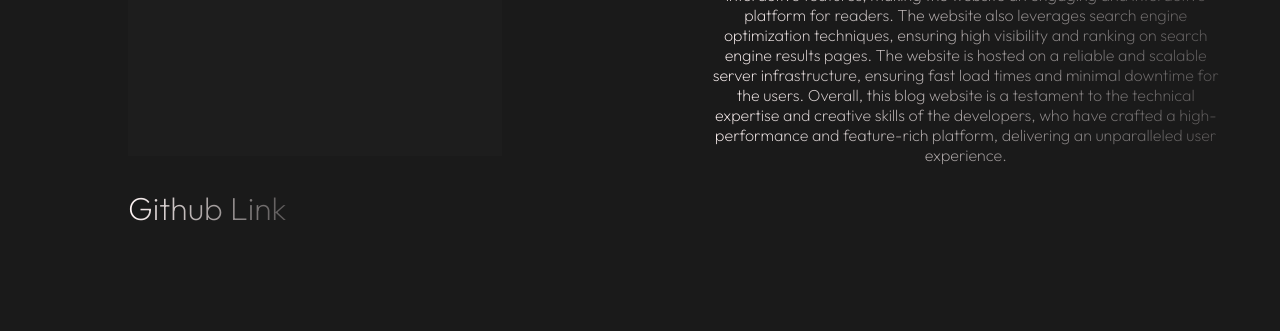
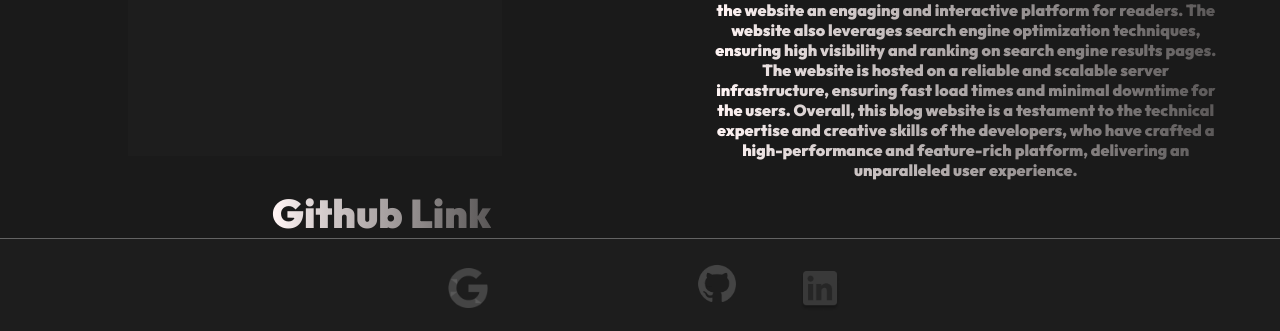
Before and after one commit to OrawusiTimilehin/Personal-Website, a Flask app: page /projects/2 in a window 1280 px wide. Shown: the part 525-856 px from the top of the page. Before the commit the page ends 746 px from the top, so only its background shows below. Run offline with Flask 3, Linux system fonts and the light colour scheme; data comes from the database, SQL or seed files in the repository; some libraries are stand-ins or nearby versions.

Commit message:
Added the Cv download Functionality and Created the footer.html

```diff
--- a/main.py
+++ b/main.py
@@ -1,4 +1,4 @@
-from flask import Flask, render_template, url_for, redirect, request
+from flask import Flask, render_template, url_for, redirect, request, send_file
 from flask_wtf import FlaskForm
 from wtforms import StringField, SubmitField, EmailField
 from wtforms.validators import DataRequired, Email
@@ -60,6 +60,10 @@ def projects(id):
     project = Projects.query.get(project_id)
     return render_template('projects.html', project=project)
 
+@app.route("/cv")
+def cv():
+    return send_file("static/Oluwatimilehin CV Modified 1.pdf")
+
 
 if __name__ == "__main__":
     app.run(debug=True)
--- a/static/styles/contact.css
+++ b/static/styles/contact.css
@@ -23,6 +23,7 @@
 
 .contact-form-labels{
     font-size: 1rem;
+    font-weight: 200;
     margin-top: 0.2rem;
     margin-bottom: 0.5rem;
 }
@@ -51,6 +52,8 @@
 }
 
 
+
+
 /* Success Message */
 
 .success{
--- /dev/null
+++ b/static/styles/footer.css
@@ -0,0 +1,43 @@
+/* Footer Section */
+
+.footer-flexbox{
+    display: flex;
+    justify-content: space-between;
+    align-items: center;
+    margin: 0 auto;
+    width: 30%;
+    height: 100%;
+
+
+}
+
+.footer-container{
+    background-color: rgba(209, 208, 208, 0.02);
+    border: solid;
+    border-color: rgba(255, 255, 255, 0.31);
+    border-width: 1px 0 0 0;
+    color: white;
+    height: 100%;
+}
+
+.footer-link{
+    width: 2rem;
+}
+.footer-link:hover{
+    transform: scale(1.1);
+    -webkit-transform: scale(1.1);
+    -ms-transform: scale(1.1);
+}
+
+.github-link{
+    margin-top: 1rem;
+}
+
+.google-link{
+    margin-top: 1.7rem;
+    height: 95%;
+}
+
+.linkedin-link{
+    margin-top: 2rem;
+}
--- a/static/styles/main.css
+++ b/static/styles/main.css
@@ -13,7 +13,7 @@ body {
 .body-text{
     background: linear-gradient(90deg, #FFF4F4 2.25%, rgba(255, 245, 245, 0.90625) 11.39%, rgba(255, 255, 255, 0) 139.19%);
     font-family: 'Outfit', Arial, Helvetica, sans-serif;
-    font-weight: 200;
+    font-weight: 900;
     -webkit-background-clip: text;
     -webkit-text-fill-color: transparent;
 }
@@ -55,7 +55,7 @@ p{
     margin-right: auto;
     margin-bottom: 0.1rem;
     padding: 1.2rem 6rem;
-    transition: background-color 0.15s;
+    transition: background-color 0.15s ease-in-out;
 }
 
 .buttons:hover{
@@ -288,6 +288,17 @@ p{
 
 /* Footer Section */
 
+.footer-flexbox{
+    display: flex;
+    justify-content: space-between;
+    align-items: center;
+    margin: 0 auto;
+    width: 30%;
+    height: 100%;
+
+
+}
+
 .footer-container{
     background-color: rgba(209, 208, 208, 0.02);
     border: solid;
--- a/static/styles/projects.css
+++ b/static/styles/projects.css
@@ -1,13 +1,15 @@
 /* Projects Page */
 
 .github-link{
-    font-size: 2rem;
-    margin-top: 2rem;
+    font-size: 2.5rem;
+    margin-left: 9rem;
+    transition: font-size 0.15s;
+    width: 30%;
 }
 
 .github-link:hover{
-    transform: scale(1.1);
-    -webkit-transform: scale(1.1);
+    transform: scale(1.05);
+    -webkit-transform: scale(1.05);
     -ms-transform: scale(1.05);
 }
 
@@ -18,6 +20,7 @@
 }
 
 .project-description{
+    font-weight: 200;
     margin-top: 9rem;
     margin-left: 13rem;
     width: 40%;
@@ -27,8 +30,13 @@
     background-color: rgba(209, 208, 208, 0.02);
     height: 25rem;
     margin-bottom: 2rem;
+    text-align: center;
     width: 100%;
 
+}
+
+.project-video{
+    margin: 24% auto;
 }
 
 .project-left-section{
--- /dev/null
+++ b/templates/footer.html
@@ -0,0 +1,19 @@
+<!DOCTYPE html>
+<html>
+    <head>
+        {% include "header.html"%}
+        <link rel="stylesheet" href=" {{ url_for('static', filename='styles/footer.css') }}">
+    </head>
+    <body>
+        <!-- Footer -->
+        <footer id="footer">
+            <div class="footer-container">
+                <div class="footer-flexbox">
+                    <a class="footer-link google-link" href="mailto:oluwatimilehin.orawusi@gmail.com"><img class="github-logo logos" src="static/images/Google - Original.png" alt="Google Logo"></a>
+                    <a class="footer-link github-link" href="https://github.com/OrawusiTimilehin"><img class="github-logo logos" src="static/images/Logos/github-original.png" alt="Github Logo"></a>
+                    <a class="footer-link  linkedin-link" href="https://www.linkedin.com/in/timilehin-orawusi-b92287252/"><img class="github-logo logos" src="static/images/LinkedIn - Original.png" alt="LinkedIn Logo"></a>
+                </div>
+            </div>
+        </footer>
+    </body>
+</html>
--- a/templates/header.html
+++ b/templates/header.html
@@ -1,9 +1,9 @@
 <!DOCTYPE html>
 <html>
     <head>
-        <link rel="stylesheet" href="{{ url_for('static', filename='styles/main.css') }}">
         <link rel="preconnect" href="https://fonts.googleapis.com">
         <link rel="preconnect" href="https://fonts.gstatic.com" crossorigin>
-        <link href="https://fonts.googleapis.com/css2?family=Outfit:wght@200;300;400;500;900&family=Roboto:wght@300;500;900&display=swap" rel="stylesheet">
+        <link href="https://fonts.googleapis.com/css2?family=Outfit:wght@200;500;900&family=Roboto:ital,wght@0,300;0,900;1,500&display=swap" rel="stylesheet">
+        <link rel="stylesheet" href="{{ url_for('static', filename='styles/main.css') }}">
     </head>
 </html>
--- a/templates/navbar.html
+++ b/templates/navbar.html
@@ -5,7 +5,7 @@
         </div>
         <div class="navbar-right">
             <span><a  class="navbar-link" href="#projects"> projects </a></span>
-            <span><a class="navbar-link" href="#projects"> cv </a></span>
+            <span><a class="navbar-link" href=" {{ url_for('cv') }}"> cv </a></span>
             <span> <a class="navbar-link" href="{{ url_for('contact') }}"> contact </a></span>
 
         </div>
--- a/templates/projects.html
+++ b/templates/projects.html
@@ -4,7 +4,6 @@
         {% include "navbar.html"%}
         {% include "header.html"%}
         <link rel="stylesheet" href=" {{ url_for('static', filename='styles/projects.css') }}">
-
     </head>
     <body>
         <main>
@@ -12,7 +11,7 @@
                 <div class="project-left-section">
                     <h1 class="headers body-text project-header"> {{ project.name }}</h1>
                     <div class="project-display">
-                        <iframe src="https://www.youtube.com/watch?v=p6j2nZKwf20"></iframe>
+                        <iframe class="project-video" src="https://www.youtube.com/watch?v=p6j2nZKwf20"></iframe>
                     </div>
                     <a class="github-link body-text" href="{{ project.github_link }}">Github Link</a>
                 </div>
@@ -21,5 +20,6 @@
                 </div>
             </div>
         </main>
+        {% include "footer.html"%}
     </body>
 </html>
```
Also changed, not shown: templates/contact.html (+9 -5 lines), templates/index.html (+3 -7 lines), static/images/Google - Original.png (added), static/images/LinkedIn - Original.png (added), 1 other file.
